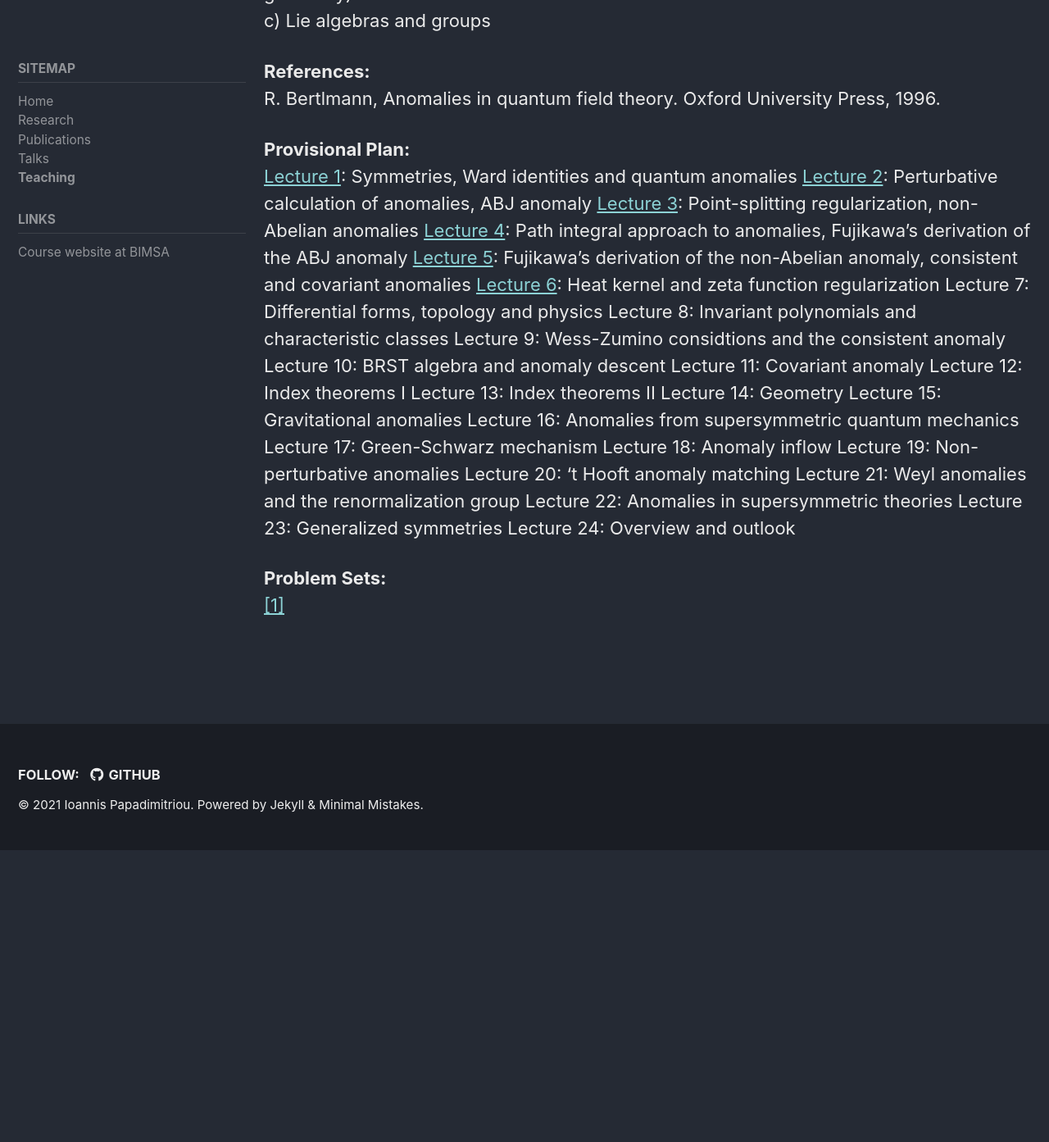
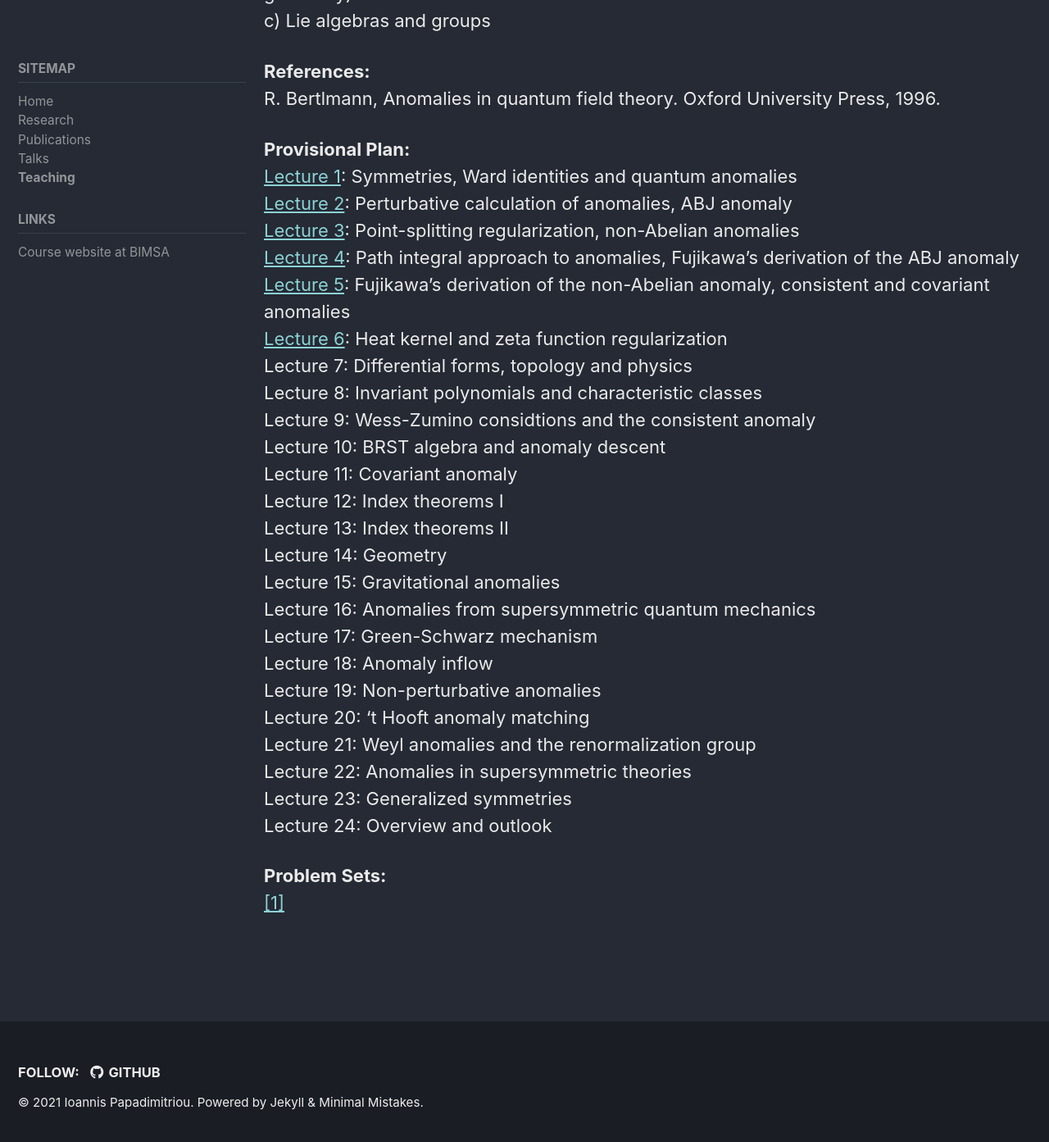
Before and after one commit to ipapadimitriou/ipapadimitriou.github.io, a Jekyll site: the page built from _pages/teaching.md, in a window 1280 px wide and 1400 px high, scrolled down 698 px. Shown: the top 1393 px of the window at 82% size. Built offline with Jekyll 4.4.1, drawn with Linux system fonts in a browser that asks for light colours; cached includes are drawn as plain includes; before the commit the page ends 1735 px from its top, so only the background shows below that.

Commit message:
Update teaching.md

```diff
--- a/_pages/teaching.md
+++ b/_pages/teaching.md
@@ -48,30 +48,30 @@ c) Lie algebras and groups<br>
 R. Bertlmann, Anomalies in quantum field theory. Oxford University Press, 1996.
 
 <b>Provisional Plan:</b><br>
-[Lecture 1](./attachments/teaching/QFT Anomalies and Applications 2021/lecture notes/QFT Anomalies - Lecture 1.pdf): Symmetries, Ward identities and quantum anomalies
-[Lecture 2](./attachments/teaching/QFT Anomalies and Applications 2021/lecture notes/QFT Anomalies - Lecture 2.pdf): Perturbative calculation of anomalies, ABJ anomaly
-[Lecture 3](./attachments/teaching/QFT Anomalies and Applications 2021/lecture notes/QFT Anomalies - Lecture 3.pdf): Point-splitting regularization, non-Abelian anomalies
-[Lecture 4](./attachments/teaching/QFT Anomalies and Applications 2021/lecture notes/QFT Anomalies - Lecture 4.pdf): Path integral approach to anomalies, Fujikawa's derivation of the ABJ anomaly
-[Lecture 5](./attachments/teaching/QFT Anomalies and Applications 2021/lecture notes/QFT Anomalies - Lecture 5.pdf): Fujikawa's derivation of the non-Abelian anomaly, consistent and covariant anomalies
-[Lecture 6](./attachments/teaching/QFT Anomalies and Applications 2021/lecture notes/QFT Anomalies - Lecture 6.pdf): Heat kernel and zeta function regularization
-Lecture 7: Differential forms, topology and physics
-Lecture 8: Invariant polynomials and characteristic classes
-Lecture 9: Wess-Zumino considtions and the consistent anomaly
-Lecture 10: BRST algebra and anomaly descent
-Lecture 11: Covariant anomaly
-Lecture 12: Index theorems I
-Lecture 13: Index theorems II
-Lecture 14: Geometry
-Lecture 15: Gravitational anomalies
-Lecture 16: Anomalies from supersymmetric quantum mechanics
-Lecture 17: Green-Schwarz mechanism
-Lecture 18: Anomaly inflow
-Lecture 19: Non-perturbative anomalies
-Lecture 20: 't Hooft anomaly matching
-Lecture 21: Weyl anomalies and the renormalization group
-Lecture 22: Anomalies in supersymmetric theories
-Lecture 23: Generalized symmetries
-Lecture 24: Overview and outlook
+[Lecture 1](./attachments/teaching/QFT Anomalies and Applications 2021/lecture notes/QFT Anomalies - Lecture 1.pdf): Symmetries, Ward identities and quantum anomalies<br>
+[Lecture 2](./attachments/teaching/QFT Anomalies and Applications 2021/lecture notes/QFT Anomalies - Lecture 2.pdf): Perturbative calculation of anomalies, ABJ anomaly<br>
+[Lecture 3](./attachments/teaching/QFT Anomalies and Applications 2021/lecture notes/QFT Anomalies - Lecture 3.pdf): Point-splitting regularization, non-Abelian anomalies<br>
+[Lecture 4](./attachments/teaching/QFT Anomalies and Applications 2021/lecture notes/QFT Anomalies - Lecture 4.pdf): Path integral approach to anomalies, Fujikawa's derivation of the ABJ anomaly<br>
+[Lecture 5](./attachments/teaching/QFT Anomalies and Applications 2021/lecture notes/QFT Anomalies - Lecture 5.pdf): Fujikawa's derivation of the non-Abelian anomaly, consistent and covariant anomalies<br>
+[Lecture 6](./attachments/teaching/QFT Anomalies and Applications 2021/lecture notes/QFT Anomalies - Lecture 6.pdf): Heat kernel and zeta function regularization<br>
+Lecture 7: Differential forms, topology and physics<br>
+Lecture 8: Invariant polynomials and characteristic classes<br>
+Lecture 9: Wess-Zumino considtions and the consistent anomaly<br>
+Lecture 10: BRST algebra and anomaly descent<br>
+Lecture 11: Covariant anomaly<br>
+Lecture 12: Index theorems I<br>
+Lecture 13: Index theorems II<br>
+Lecture 14: Geometry<br>
+Lecture 15: Gravitational anomalies<br>
+Lecture 16: Anomalies from supersymmetric quantum mechanics<br>
+Lecture 17: Green-Schwarz mechanism<br>
+Lecture 18: Anomaly inflow<br>
+Lecture 19: Non-perturbative anomalies<br>
+Lecture 20: 't Hooft anomaly matching<br>
+Lecture 21: Weyl anomalies and the renormalization group<br>
+Lecture 22: Anomalies in supersymmetric theories<br>
+Lecture 23: Generalized symmetries<br>
+Lecture 24: Overview and outlook<br>
 
 
 <b>Problem Sets:</b><br>
```
